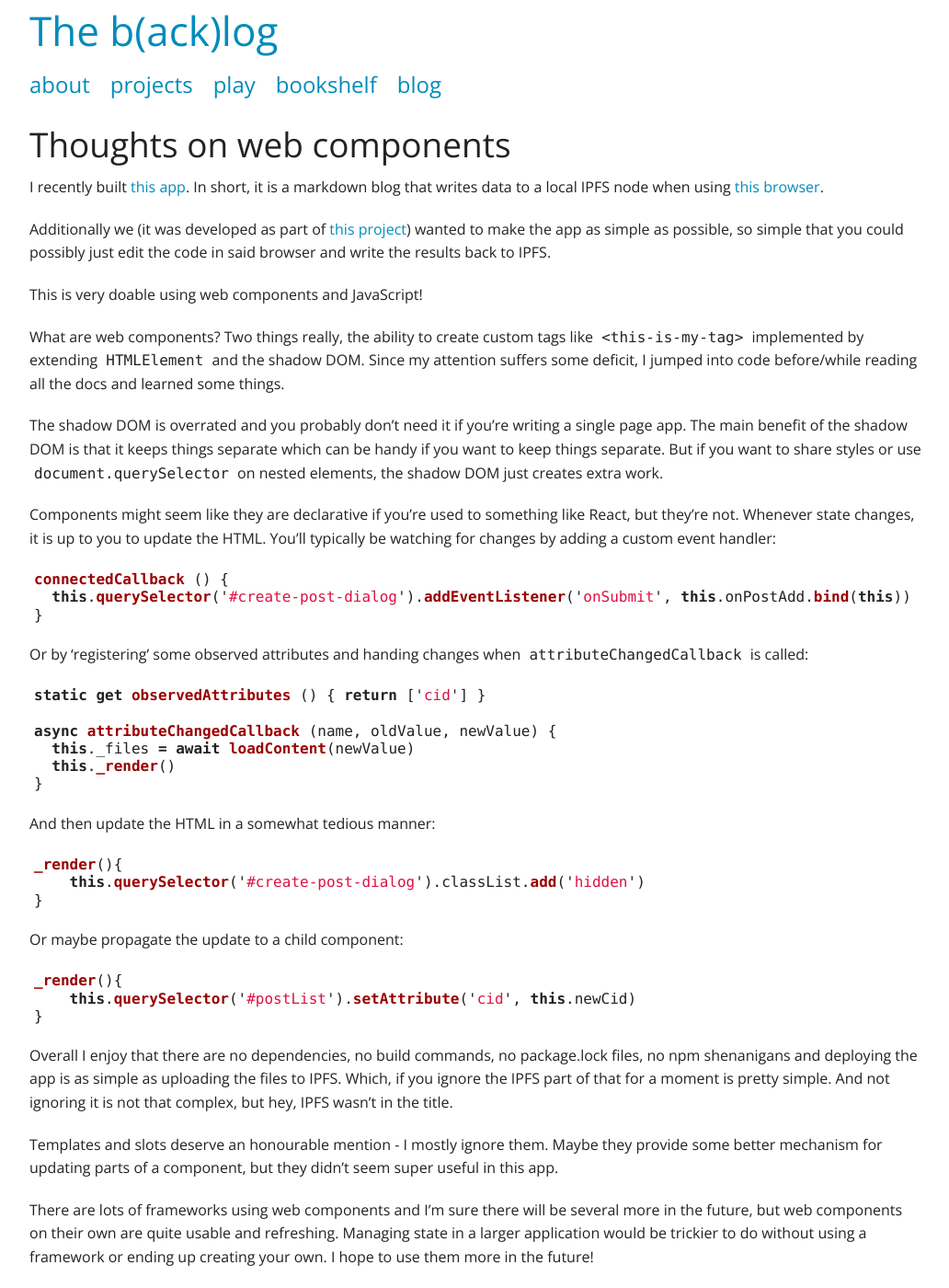
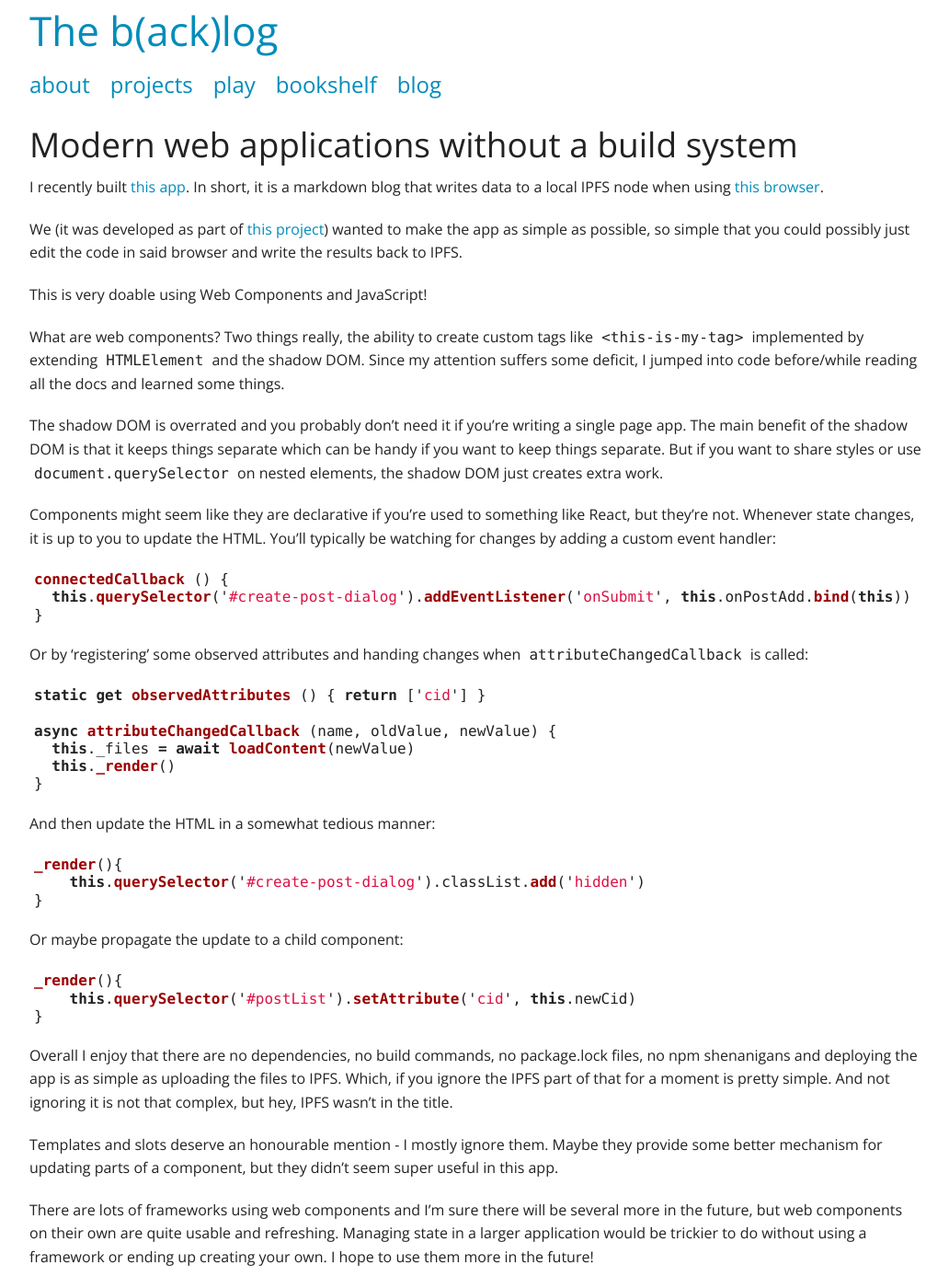
Before and after one commit to dirkcuys/thebacklog, a Jekyll site: the page built from _posts/2022-06-08-thoughts-on-web-components.md, in a window 1280 px wide. Shown: the whole page at 92% size, without its empty margins (123-1155 px from the left). Built offline with Jekyll 4.4.1, drawn with Linux system fonts in a browser that asks for light colours; nearby versions of some CDN libraries; our own code applies the rules of GitHub Pages for plain Markdown files.

Commit message:
Tweak some titles

```diff
--- a/_posts/2022-06-08-thoughts-on-web-components.md
+++ b/_posts/2022-06-08-thoughts-on-web-components.md
@@ -1,12 +1,12 @@
 ---
-title: Thoughts on web components
+title: Modern web applications without a build system
 ---
 
 I recently built [this app](https://github.com/dirkcuys/ipmb). In short, it is a markdown blog that writes data to a local IPFS node when using [this browser](https://github.com/AgregoreWeb/agregore-browser).
 
-Additionally we (it was developed as part of [this project](https://github.com/ipfs/devgrants/blob/ef3ac96d6aab4d498b2ecd4cd9f7d99fb29ba2a1/open-grants/open-proposal-agregore-mobile.md#milestone-4-example-app-showcasing-sharing-data)) wanted to make the app as simple as possible, so simple that you could possibly just edit the code in said browser and write the results back to IPFS.
+We (it was developed as part of [this project](https://github.com/ipfs/devgrants/blob/ef3ac96d6aab4d498b2ecd4cd9f7d99fb29ba2a1/open-grants/open-proposal-agregore-mobile.md#milestone-4-example-app-showcasing-sharing-data)) wanted to make the app as simple as possible, so simple that you could possibly just edit the code in said browser and write the results back to IPFS.
 
-This is very doable using web components and JavaScript!
+This is very doable using Web Components and JavaScript!
 
 What are web components? Two things really, the ability to create custom tags like `<this-is-my-tag>` implemented by extending `HTMLElement` and the shadow DOM. Since my attention suffers some deficit, I jumped into code before/while reading all the docs and learned some things.
 
--- a/bad-sci-fi/_posts/2014-10-02-part-1.markdown
+++ b/bad-sci-fi/_posts/2014-10-02-part-1.markdown
@@ -1,5 +1,5 @@
 ---
-title: Bad sci-fi (part 1)
+title: I don't think I'll ever write good sci-fi, so I gave bad sci-fi a try
 layout: post
 permalink: /bad-sci-fi/part-1/
 ---
```
Also changed, not shown: _posts/2024-10-18-why-am-i-doing-this.md (+1 -1 lines), _posts/2024-10-22-building-and-releasing-a-mobile-app.md (+2 -2 lines).
